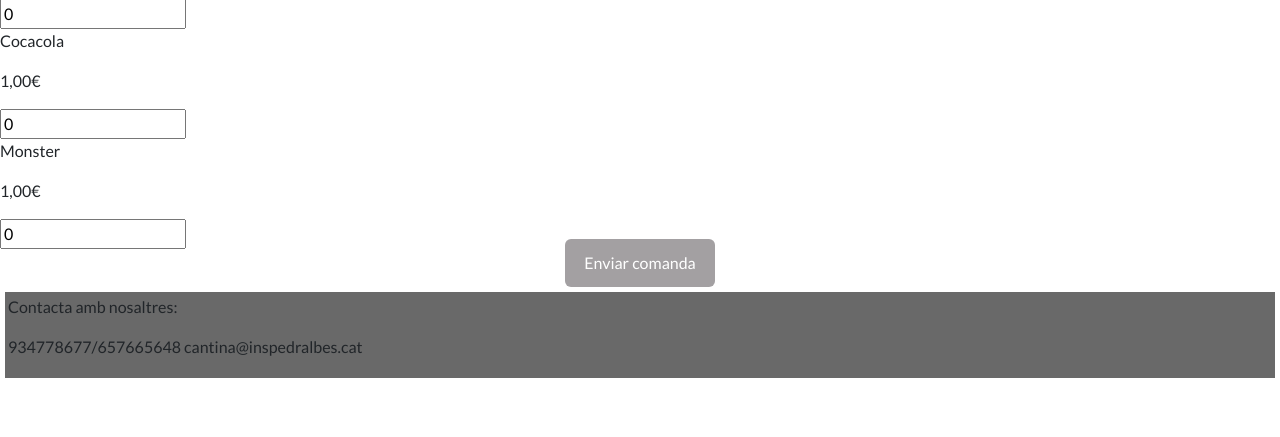
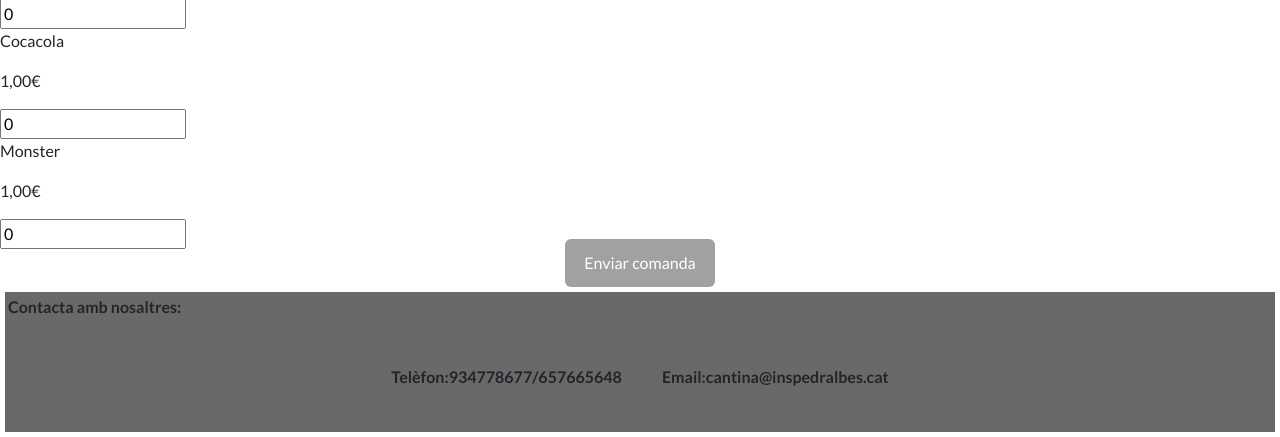
Before and after one commit to a14joerodnad/ProjecteJJG, a PHP site: page /menu.php in a window 1280 px wide. Shown: the part 1594-2031 px from the top of the page. Before the commit the page ends 1972 px from the top, so only its background shows below. Run offline with PHP 8.4, Linux system fonts and the light colour scheme; some libraries are stand-ins or nearby versions.

Commit message:
css canvis

```diff
--- a/css/css.css
+++ b/css/css.css
@@ -66,4 +66,26 @@ input[type="submit"]:hover {
    align-items: center;
    padding: 3px;
    margin: 5px;
+   font-weight: bold;
 }
+
+.boton{
+  margin: 20px;
+
+
+}
+
+.botonflex{
+   margin-top: 150px;
+   padding: 10px;
+   display: flex;
+   border-color: black;
+   border-style: solid;
+   justify-content: center;
+}
+.footercss{
+   margin: 10px;
+   padding: 10px;
+   display: flex;
+   justify-content: center;
+}
--- a/footer.php
+++ b/footer.php
@@ -3,8 +3,9 @@
             <div>
                 <p> Contacta amb nosaltres:</p>
             </div>
-            <div>
-                <p> 934778677/657665648     cantina@inspedralbes.cat </p>
+            <div class="footercss">
+                <div class="boton"> Telèfon:934778677/657665648</div>
+                <div class="boton"> Email:cantina@inspedralbes.cat </div>
             </div>
         </div>
     </footer>
--- a/menu.php
+++ b/menu.php
@@ -132,9 +132,9 @@
         </div>
     </div>
 
-    <div class="demanar">
-        <form id="enviarComanda" action="" method="POST">
-            <input class="demanar-boto" type="submit" value="Enviar comanda">
+    <div class="enviar">
+        <form id="enviarcarro" action="" method="POST">
+            <input class="botonenviar" type="submit" value="Enviar comanda">
         </form>
     </div>
 
```
Also changed, not shown: index.php (+2 -10 lines).
